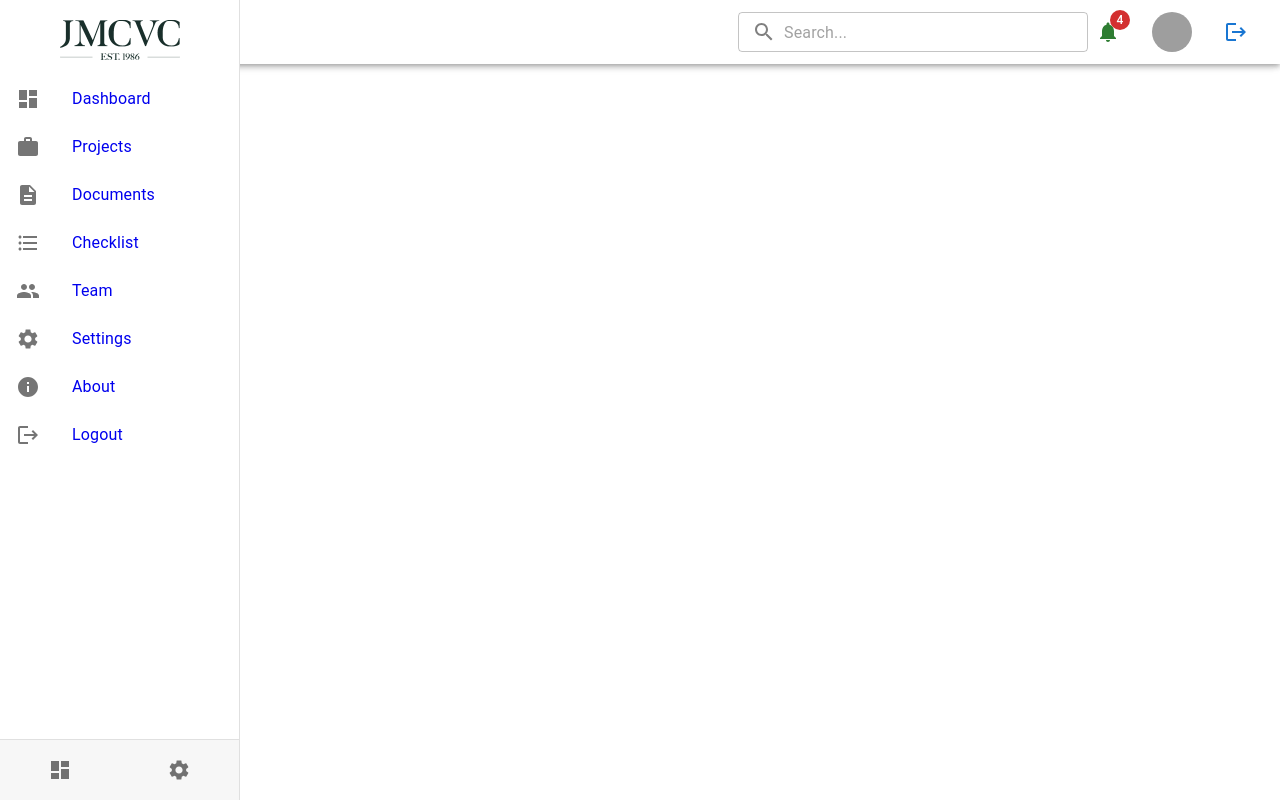
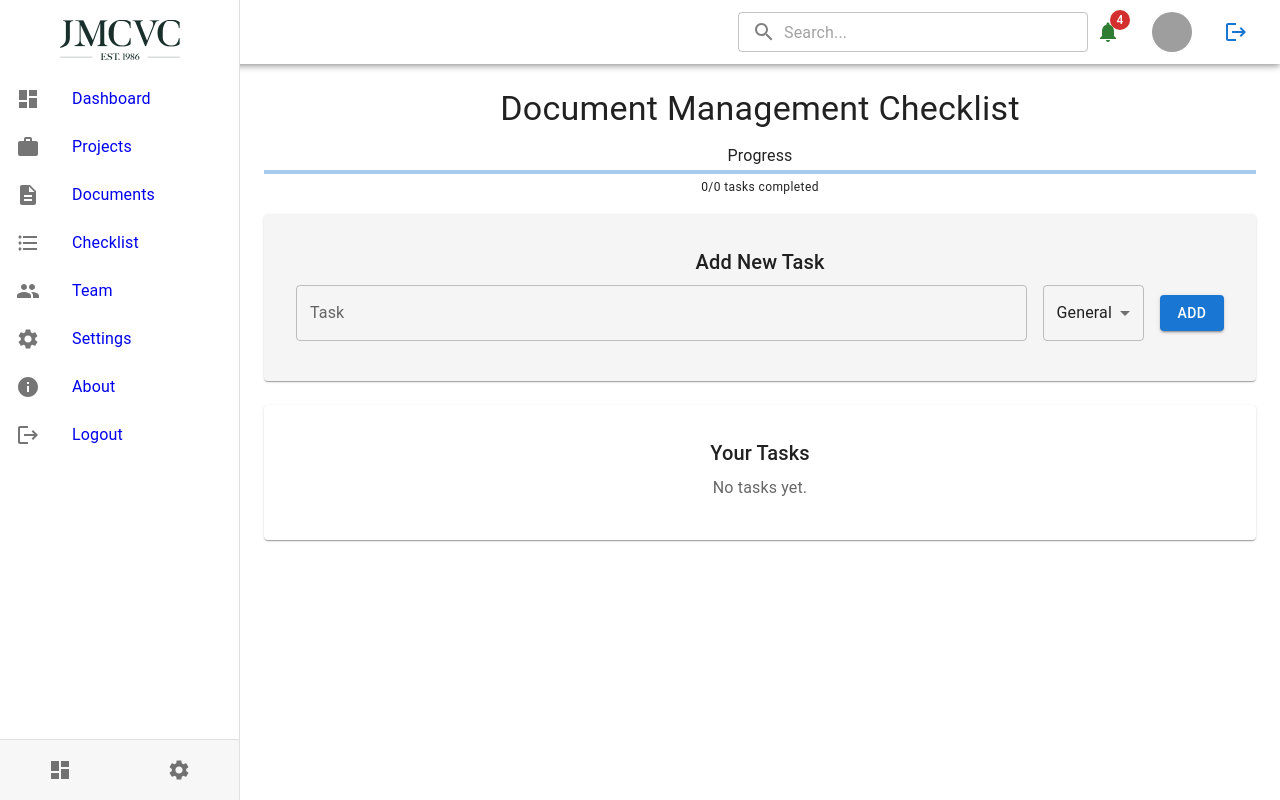
Before and after one commit to mussawir/jmcfrontend, a React (Create React App) app: page /checklist in a window 1280 px wide. Built offline with nearby package versions, Linux system fonts and the light colour scheme; grey boxes are pictures that could not be loaded.

Commit message:
Checklist page

```diff
--- a/package.json
+++ b/package.json
@@ -15,6 +15,7 @@
     "@types/node": "^16.18.119",
     "@types/react-dom": "^18.3.1",
     "axios": "^1.7.7",
+    "jspdf": "^2.5.2",
     "react": "^18.3.1",
     "react-dom": "^18.3.1",
     "react-router-dom": "^6.28.0",
@@ -49,6 +50,7 @@
     ]
   },
   "devDependencies": {
+    "@types/jspdf": "^1.3.3",
     "@types/react": "^18.3.12",
     "@types/react-router-dom": "^5.3.3"
   }
--- a/src/pages/Checklist.tsx
+++ b/src/pages/Checklist.tsx
@@ -1,9 +1,63 @@
-import React from 'react';
-import { Box, Toolbar, CssBaseline } from '@mui/material';
+import React, { useState } from 'react';
+import {
+  Box,
+  Toolbar,
+  CssBaseline,
+  Typography,
+  Card,
+  CardContent,
+  TextField,
+  Button,
+  List,
+  ListItem,
+  ListItemText,
+  Checkbox,
+  IconButton,
+  Divider,
+  Select,
+  MenuItem,
+  LinearProgress,
+} from '@mui/material';
+import DeleteIcon from '@mui/icons-material/Delete';
+import EditIcon from '@mui/icons-material/Edit';
+import FileUploadIcon from '@mui/icons-material/FileUpload';
 import DrawerComponent from '../components/DrawerComponent';
 import HeaderComponent from '../components/HeaderComponent';
 
 function Checklist() {
+  // State and functionality for the checklist
+  const [tasks, setTasks] = useState<
+    { id: number; text: string; category: string; completed: boolean }[]
+  >([]);
+  const [newTask, setNewTask] = useState('');
+  const [category, setCategory] = useState('General');
+
+  const handleAddTask = () => {
+    if (newTask.trim()) {
+      setTasks([
+        ...tasks,
+        { id: Date.now(), text: newTask.trim(), category, completed: false },
+      ]);
+      setNewTask('');
+    }
+  };
+
+  const handleToggleTask = (id: number) => {
+    setTasks(
+      tasks.map((task) =>
+        task.id === id ? { ...task, completed: !task.completed } : task
+      )
+    );
+  };
+
+  const handleDeleteTask = (id: number) => {
+    setTasks(tasks.filter((task) => task.id !== id));
+  };
+
+  const completedTasks = tasks.filter((task) => task.completed).length;
+  const totalTasks = tasks.length;
+  const progress = totalTasks ? (completedTasks / totalTasks) * 100 : 0;
+
   return (
     <Box sx={{ display: 'flex' }}>
       <CssBaseline />
@@ -12,7 +66,105 @@ function Checklist() {
 
       <Box component="main" sx={{ flexGrow: 1, p: 3 }}>
         <Toolbar />
-        {/* Main content can be added here later */}
+        <Typography variant="h4" gutterBottom>
+          Document Management Checklist
+        </Typography>
+
+        {/* Progress Bar */}
+        <Box sx={{ mb: 2 }}>
+          <Typography variant="subtitle1">Progress</Typography>
+          <LinearProgress variant="determinate" value={progress} />
+          <Typography variant="caption">
+            {completedTasks}/{totalTasks} tasks completed
+          </Typography>
+        </Box>
+
+        {/* Add Task Section */}
+        <Card sx={{ mb: 3, p: 2, backgroundColor: '#f5f5f5' }}>
+          <CardContent>
+            <Typography variant="h6" gutterBottom>
+              Add New Task
+            </Typography>
+            <Box sx={{ display: 'flex', gap: 2, alignItems: 'center' }}>
+              <TextField
+                fullWidth
+                label="Task"
+                variant="outlined"
+                value={newTask}
+                onChange={(e) => setNewTask(e.target.value)}
+              />
+              <Select
+                value={category}
+                onChange={(e) => setCategory(e.target.value)}
+                displayEmpty
+              >
+                <MenuItem value="General">General</MenuItem>
+                <MenuItem value="Pending">Pending</MenuItem>
+                <MenuItem value="Completed">Completed</MenuItem>
+              </Select>
+              <Button
+                variant="contained"
+                color="primary"
+                onClick={handleAddTask}
+              >
+                Add
+              </Button>
+            </Box>
+          </CardContent>
+        </Card>
+
+        {/* Task List Section */}
+        <Card sx={{ p: 2, backgroundColor: '#ffffff' }}>
+          <CardContent>
+            <Typography variant="h6" gutterBottom>
+              Your Tasks
+            </Typography>
+            {tasks.length === 0 ? (
+              <Typography color="textSecondary">No tasks yet.</Typography>
+            ) : (
+              <List>
+                {tasks.map((task) => (
+                  <React.Fragment key={task.id}>
+                    <ListItem
+                      secondaryAction={
+                        <>
+                          <IconButton
+                            edge="end"
+                            onClick={() => handleDeleteTask(task.id)}
+                          >
+                            <DeleteIcon />
+                          </IconButton>
+                          <IconButton edge="end">
+                            <EditIcon />
+                          </IconButton>
+                          <IconButton edge="end">
+                            <FileUploadIcon />
+                          </IconButton>
+                        </>
+                      }
+                    >
+                      <Checkbox
+                        edge="start"
+                        checked={task.completed}
+                        onChange={() => handleToggleTask(task.id)}
+                      />
+                      <ListItemText
+                        primary={task.text}
+                        secondary={`Category: ${task.category}`}
+                        style={{
+                          textDecoration: task.completed
+                            ? 'line-through'
+                            : 'none',
+                        }}
+                      />
+                    </ListItem>
+                    <Divider />
+                  </React.Fragment>
+                ))}
+              </List>
+            )}
+          </CardContent>
+        </Card>
       </Box>
     </Box>
   );
```
Also changed, not shown: 1 other file (tests, documents, lock files or other folders).
